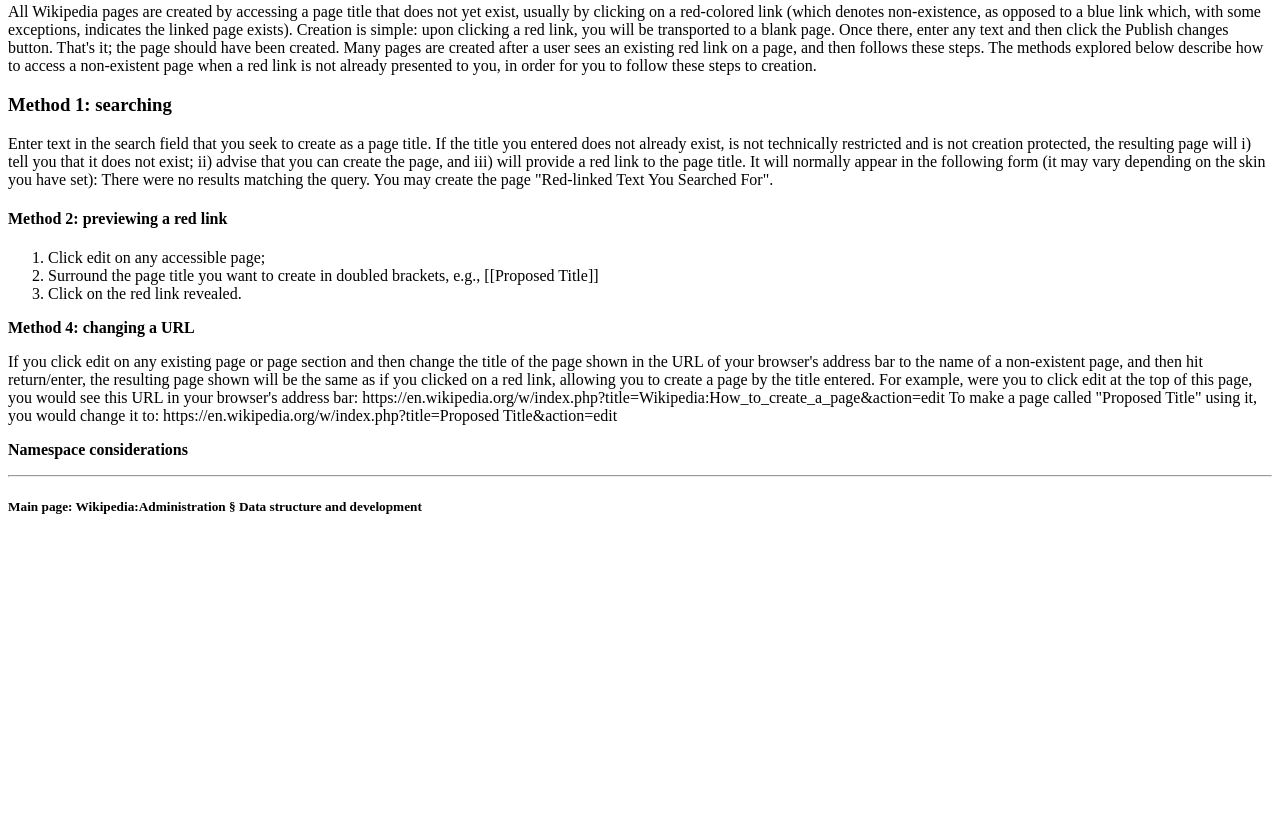
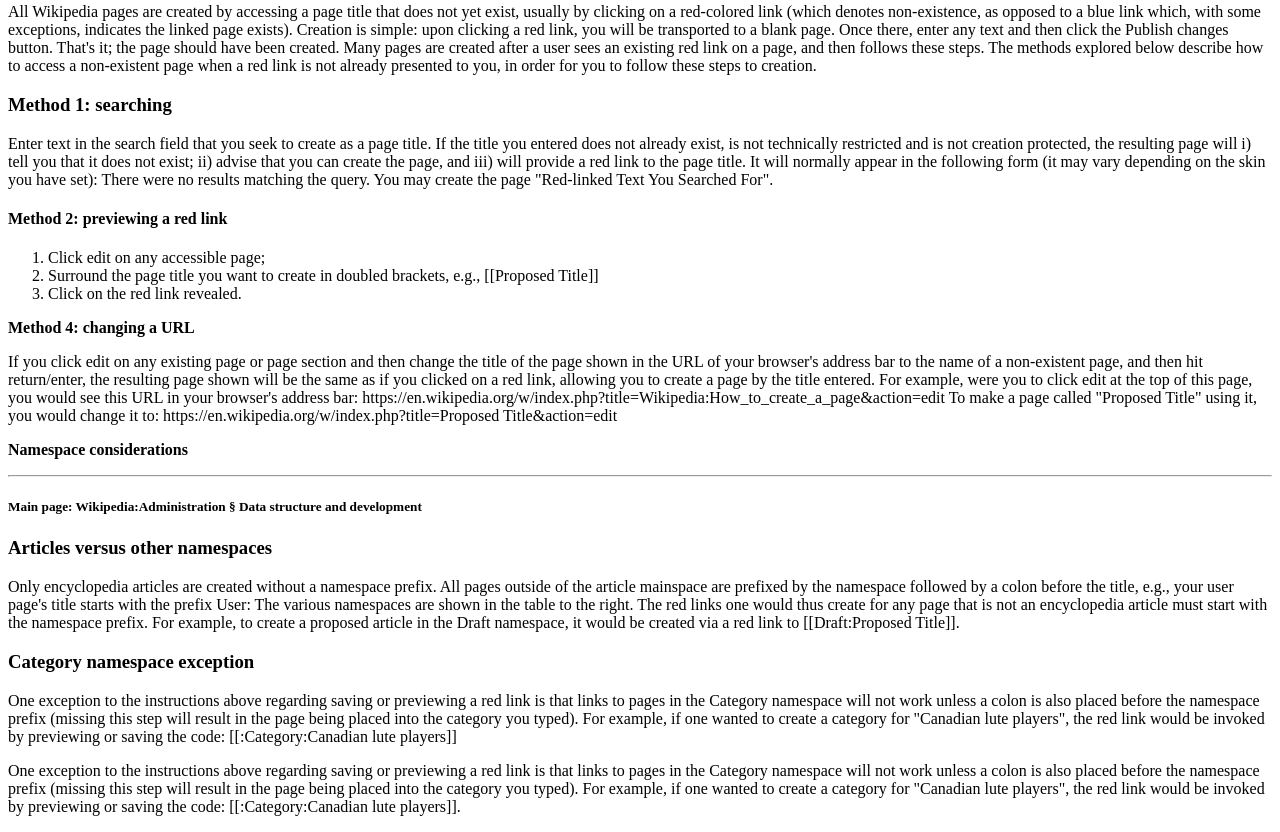
Before and after one commit to Chris247-udoh/wikipedia-, a plain HTML site: page index.html in a window 1280 px wide. Shown: the part 470-1302 px from the top of the page. Before the commit the page ends 1007 px from the top, so only its background shows below. Drawn offline with Linux system fonts and the light colour scheme.

Commit message:
i added Articles versus other namespaces,and stoped  at Category namespace exception

```diff
--- a/index.html
+++ b/index.html
@@ -8,7 +8,7 @@
   </head>
   <body>
     <h1>Wikipedia:How to create a page</h1>
-    <hr>
+    <hr />
     <h3>project</h3>
     <p>talk</p>
     <p>
@@ -61,30 +61,64 @@
       were no results matching the query. You may create the page "Red-linked
       Text You Searched For".
     </p>
-     <h4>Method 2: previewing a red link</h4>
-     <ol><li>Click edit on any accessible page;</li>
-        <li>
-            Surround the page title you want to create in doubled brackets, e.g., [[Proposed Title]]</li>
-        <li>Click on the red link revealed.</li>
+    <h4>Method 2: previewing a red link</h4>
+    <ol>
+      <li>Click edit on any accessible page;</li>
+      <li>
+        Surround the page title you want to create in doubled brackets, e.g.,
+        [[Proposed Title]]
+      </li>
+      <li>Click on the red link revealed.</li>
     </ol>
-     <p><b>Method 4: changing a URL</b></p>
-     <p>If you click edit on any existing page or page section and then change the title of the page shown in the URL of your browser's address bar to the name of a non-existent page, and then hit return/enter, the resulting page shown will be the same as if you clicked on a red link, allowing you to create a page by the title entered. For example, were you to click edit at the top of this page, you would see this URL in your browser's address bar:
-
+    <p><b>Method 4: changing a URL</b></p>
+    <p>
+      If you click edit on any existing page or page section and then change the
+      title of the page shown in the URL of your browser's address bar to the
+      name of a non-existent page, and then hit return/enter, the resulting page
+      shown will be the same as if you clicked on a red link, allowing you to
+      create a page by the title entered. For example, were you to click edit at
+      the top of this page, you would see this URL in your browser's address
+      bar:
       https://en.wikipedia.org/w/index.php?title=Wikipedia:How_to_create_a_page&action=edit
       To make a page called "Proposed Title" using it, you would change it to:
+      https://en.wikipedia.org/w/index.php?title=Proposed Title&action=edit
+    </p>
+    <p><b>Namespace considerations</b></p>
+    <hr />
+    <h5>
+      Main page: Wikipedia:Administration § Data structure and development
+    </h5>
 
-      https://en.wikipedia.org/w/index.php?title=Proposed Title&action=edit</p>
-    <P><b>Namespace considerations</b></P>
-    <hr>
-    <h5>Main page: Wikipedia:Administration § Data structure and development</h5>
-
-
-
-
-
-
-
-
+    <h3>Articles versus other namespaces</h3>
+    <p>
+      Only encyclopedia articles are created without a namespace prefix. All
+      pages outside of the article mainspace are prefixed by the namespace
+      followed by a colon before the title, e.g., your user page's title starts
+      with the prefix User: The various namespaces are shown in the table to the
+      right. The red links one would thus create for any page that is not an
+      encyclopedia article must start with the namespace prefix. For example, to
+      create a proposed article in the Draft namespace, it would be created via
+      a red link to [[Draft:Proposed Title]].
+    </p>
+    <h3>Category namespace exception</h3>
+    <p>
+      One exception to the instructions above regarding saving or previewing a
+      red link is that links to pages in the Category namespace will not work
+      unless a colon is also placed before the namespace prefix (missing this
+      step will result in the page being placed into the category you typed).
+      For example, if one wanted to create a category for "Canadian lute
+      players", the red link would be invoked by previewing or saving the code:
+      [[:Category:Canadian lute players]]
+    </p>
+    <p>
+      One exception to the instructions above regarding saving or previewing a
+      red link is that links to pages in the Category namespace will not work
+      unless a colon is also placed before the namespace prefix (missing this
+      step will result in the page being placed into the category you typed).
+      For example, if one wanted to create a category for "Canadian lute
+      players", the red link would be invoked by previewing or saving the code:
+      [[:Category:Canadian lute players]].
+    </p>
 
 
 
```
